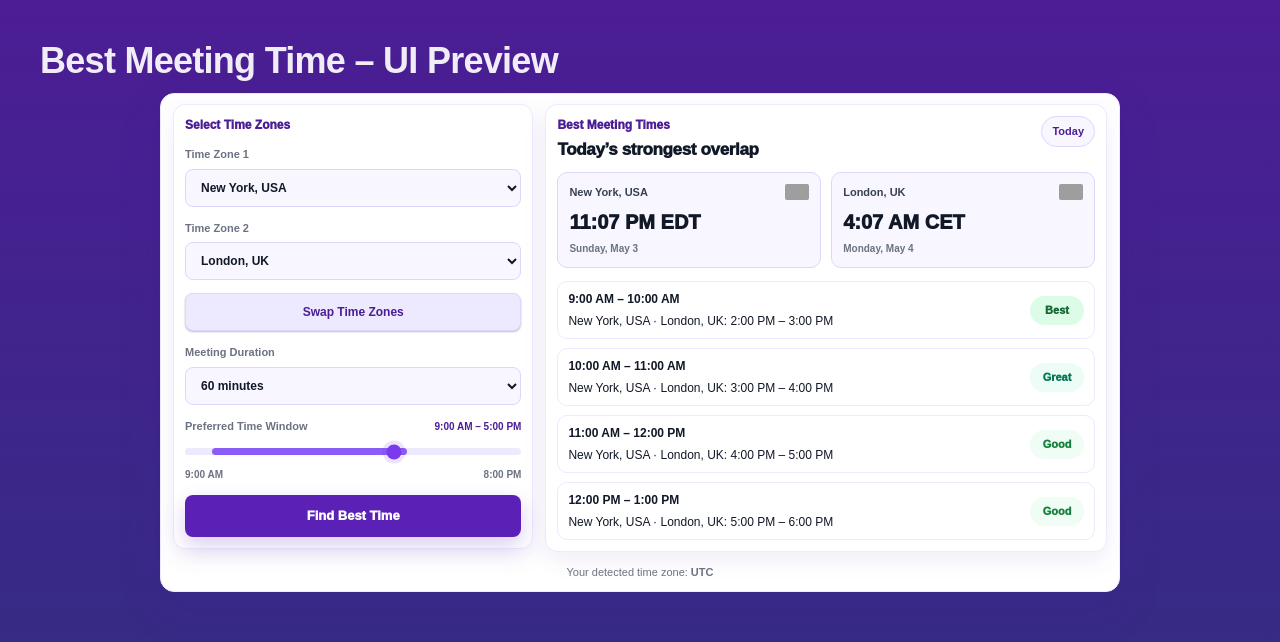
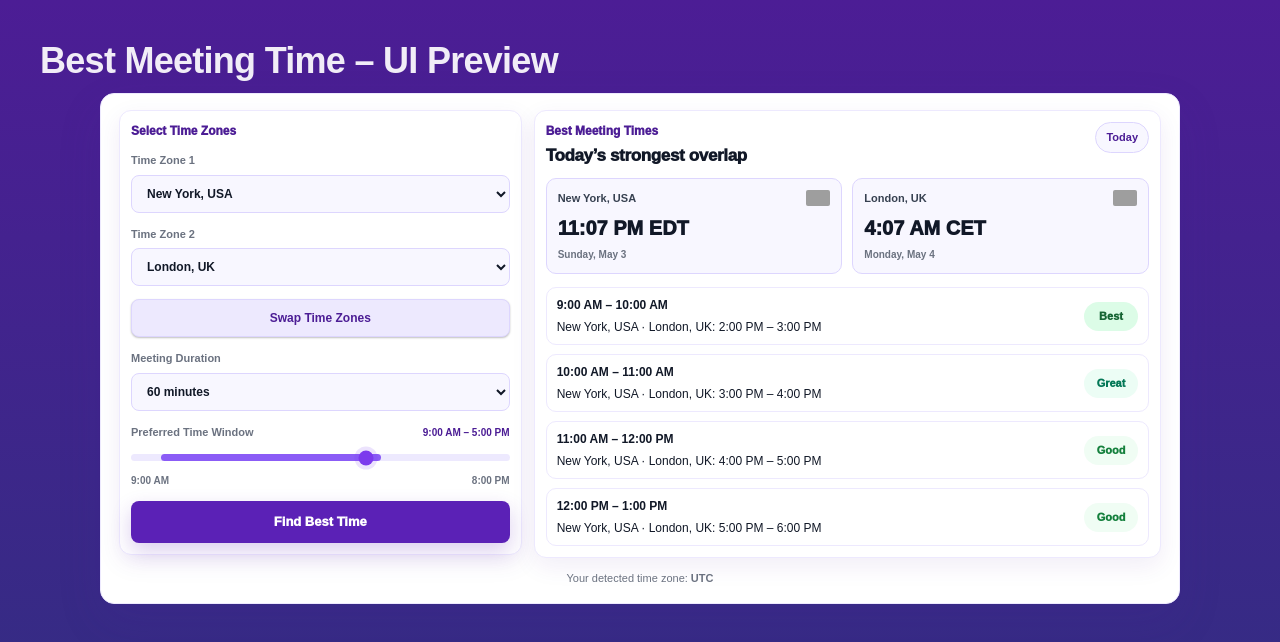
Before and after one commit to techtalk1282/Best-Meeting-Time, a Next.js app: page /preview in a window 1280 px wide. Shown: the top 642 px of the page. Built offline with nearby package versions, Linux system fonts and the light colour scheme; grey boxes are pictures that could not be loaded.

Commit message:
Increase ToolPreviewSection size for stronger desktop prominence
Updated maxWidth and padding for toolShell styles.

```diff
--- a/app/ui/ToolPreviewSection.tsx
+++ b/app/ui/ToolPreviewSection.tsx
@@ -877,9 +877,9 @@ const safeNow = now || new Date();
 
 const toolShell = {
   width: "100%",
-  maxWidth: "960px",
+  maxWidth: "1080px",
   margin: "0 auto",
-  padding: "10px 12px",
+  padding: "16px 18px",
   background: "#ffffff",
   border: "1px solid #ede9fe",
   borderRadius: "14px",
```
